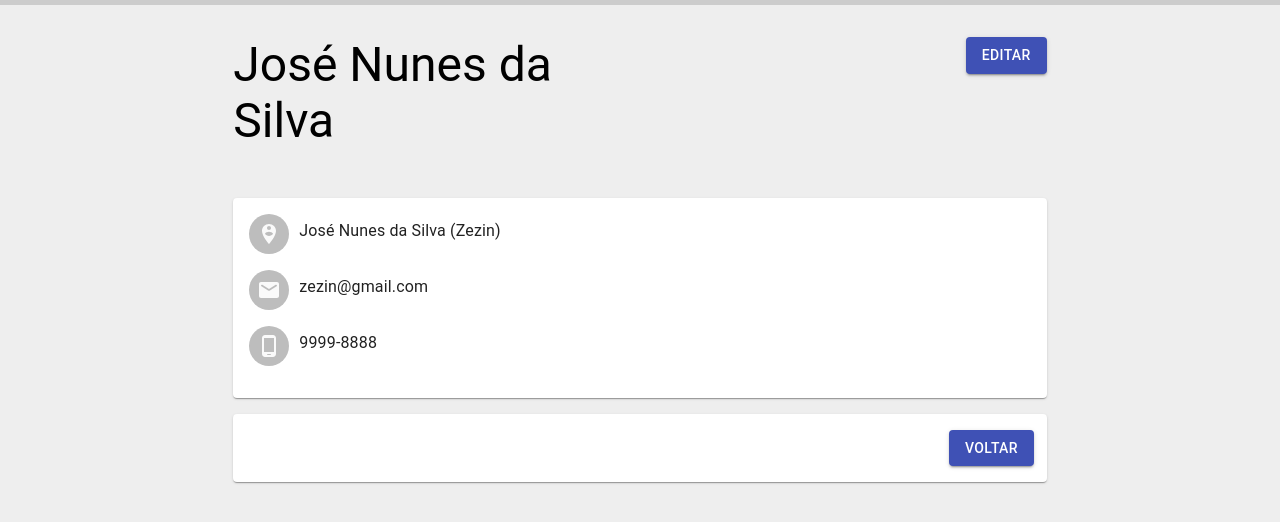
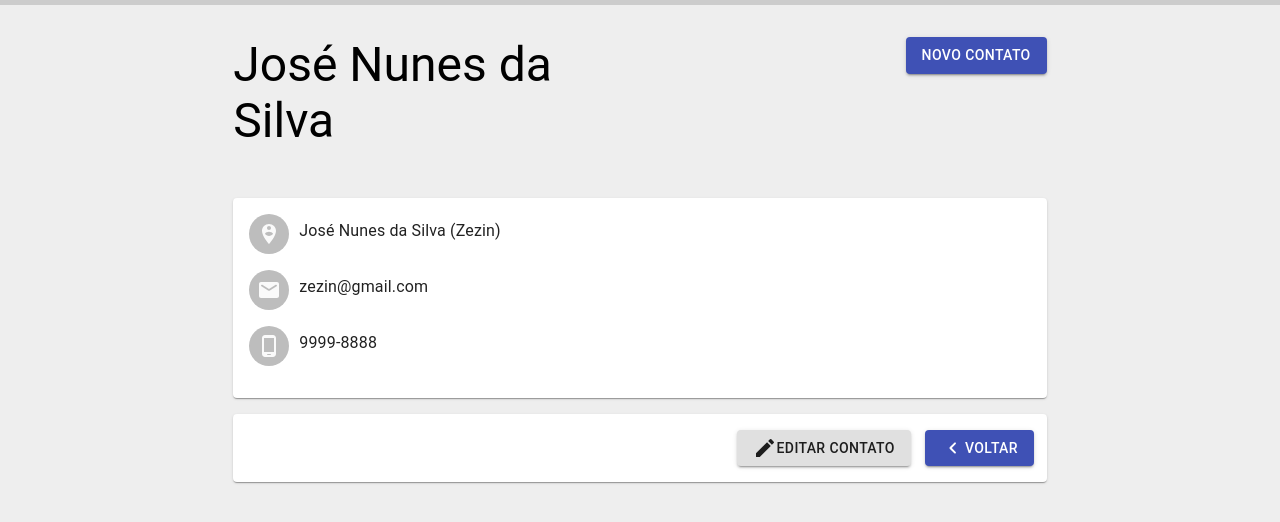
Before and after one commit to neliofrazao/phone-book, a React (Create React App) app: page /contact-detail/1 in a window 1280 px wide. Shown: the top 522 px of the page. Built offline with nearby package versions, Linux system fonts and the light colour scheme; data requests are answered from the project's data file; the HTML template or start-up script is replaced by a standard one.

Commit message:
feat(ContactDetail): improve code

```diff
--- a/src/component/PhoneList/PhoneList.js
+++ b/src/component/PhoneList/PhoneList.js
@@ -12,9 +12,9 @@ import './PhoneList.styles.css'
 
 const emptySatateText = "Não existe nenhum contato cadastrado na sua agenda"
 
-const PhoneList = ({ handleDeletePhone, handlePhoneDetail, phones }) => {
-  const handleDetailClick = phoneId => () => handlePhoneDetail(phoneId)
-  const handleDeleteClick = phoneId => () => handleDeletePhone(phoneId)
+const PhoneList = ({ handleDeleteContact, handleContactDetail, phones }) => {
+  const handleDetailClick = phoneId => () => handleContactDetail(phoneId)
+  const handleDeleteClick = phoneId => () => handleDeleteContact(phoneId)
   const hasPhoneList = !phones.length
 
   return (
--- a/src/container/ContactDetail/ContactDetail.js
+++ b/src/container/ContactDetail/ContactDetail.js
@@ -1,7 +1,13 @@
 import React, { Component } from 'react'
 import { axios } from '../../util'
 import {  Button, Paper } from '@material-ui/core'
-import { EmailRounded, PersonPinCircle, PhoneAndroidRounded } from '@material-ui/icons'
+import {
+  EmailRounded,
+  Edit,
+  KeyboardArrowLeftRounded,
+  PersonPinCircle,
+  PhoneAndroidRounded
+} from '@material-ui/icons'
 import AppHeader from '../../component/AppHeader/AppHeader';
 import MainTemplate  from '../../template/MainTemplate'
 import PhoneContentItens from '../../component/PhoneContentItens'
@@ -25,6 +31,10 @@ class ContactDetail extends Component {
   }
 
   handleNewContact = () => {
+    this.props.history.push('new-contact')
+  }
+
+  handleEditContact = () => {
     this.props.history.push('edit-contact')
   }
 
@@ -50,7 +60,7 @@ class ContactDetail extends Component {
           <>
             <AppHeader title={name} >
               <Button  variant="contained" color="primary" onClick={this.handleNewContact} >
-                Editar
+                Novo Contato
               </Button>
             </AppHeader>
             <Paper className="contact-detail">
@@ -59,7 +69,20 @@ class ContactDetail extends Component {
               <PhoneContentItens icon={phoneNumerIcon} phoneContentText={phoneNumer} />
             </Paper>
             <Paper className="action-bar">
-              <Button variant="contained" color="primary"onClick={this.handleHistoryBack}>
+              <Button
+                variant="contained"
+                className="action-bar-buttons"
+                onClick={this.handleDeleteContact}
+              >
+                <Edit />
+                Editar Contato
+              </Button>
+              <Button
+                variant="contained"
+                color="primary"
+                onClick={this.handleHistoryBack}
+              >
+                <KeyboardArrowLeftRounded />
                 Voltar
               </Button>
             </Paper>
--- a/src/container/ContactDetail/ContactDetail.styles.css
+++ b/src/container/ContactDetail/ContactDetail.styles.css
@@ -4,3 +4,4 @@
   padding: 1em .8em;
   text-align: right
 }
+.action-bar-buttons { margin-right: 1em!important }
--- a/src/container/PhoneBook/PhoneBook.js
+++ b/src/container/PhoneBook/PhoneBook.js
@@ -21,7 +21,7 @@ class PhoneBook extends Component {
     })
   }
 
-  handlePhoneDetail = contactId => {
+  handleContactDetail = contactId => {
     this.props.history.push(`contact-detail/${contactId}`)
   }
 
@@ -29,7 +29,7 @@ class PhoneBook extends Component {
     this.props.history.push(`new-contact`)
   }
 
-  handleDeletePhone = contactId => {
+  handleDeleteContact = contactId => {
     this.setState({ isLoading:true })
     axios.delete(`phoneList/${contactId}`).then(() => this.getPhoneBooklist())
   }
@@ -46,19 +46,14 @@ class PhoneBook extends Component {
         ) : (
           <>
             <AppHeader title="Agenda Telefônica" >
-              <Button
-                variant="contained"
-                color="primary"
-                size="small"
-                onClick={this.handleNewContact}
-              >
+              <Button variant="contained" color="primary" onClick={this.handleNewContact}>
                 Novo Contato
               </Button>
             </AppHeader>
             <PhoneList
               phones={this.state.phoneList}
-              handlePhoneDetail={this.handlePhoneDetail}
-              handleDeletePhone={this.handleDeletePhone}
+              handleContactDetail={this.handleContactDetail}
+              handleDeleteContact={this.handleDeleteContact}
             />
           </>
         )}
```
